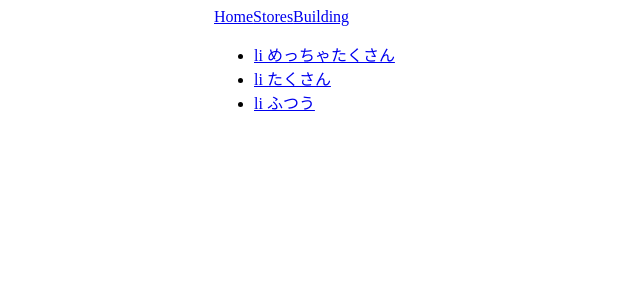
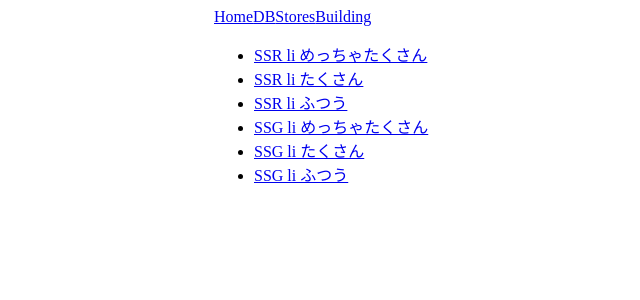
Before and after one commit to wings1685/flugel-ssr-next, a Next.js app: page /building in a window 1280 px wide. Shown: the top 300 px of the page, without its empty margins (51-691 px from the left). Built offline with nearby package versions, Linux system fonts and the light colour scheme.

Commit message:
Server Actions 用をフォルダを作り

```diff
--- a/src/app/building/ssg_a/page.tsx
+++ b/src/app/building/ssg_a/page.tsx
@@ -1,3 +1,2 @@
 import Page from "@/components/routes/building/list_a/Page";
-export const dynamic = 'force-static';
 export default Page;
--- a/src/components/features/Find/Find.tsx
+++ b/src/components/features/Find/Find.tsx
@@ -16,7 +16,7 @@ export default function Find(props: FindSchema) {
 			sort: formData.get('sort')?.toString() ?? defaultFindValues.sort,
 		};
 		const params = new URLSearchParams(query);
-		router.push(`/?${params}`);
+		router.push(`/db?${params}`);
 	};
 
 	return (
--- a/src/components/features/Form/_models/create.ts
+++ b/src/components/features/Form/_models/create.ts
@@ -7,5 +7,5 @@ import type { CreateTaskSchema } from "@/_global/lib/validate";
 export const createData = async (newData: CreateTaskSchema) => {
 	await createTask(newData);
 
-	revalidatePath('/');
+	revalidatePath('/db');
 };
--- a/src/components/features/List/_models/delete.ts
+++ b/src/components/features/List/_models/delete.ts
@@ -7,5 +7,5 @@ import type { TaskSchema } from "@/_global/lib/validate";
 export const deleteData = async (id: TaskSchema['id']) => {
 	await deleteTask({ id });
 
-	revalidatePath('/');
+	revalidatePath('/db');
 };
--- a/src/components/features/List/_models/update.ts
+++ b/src/components/features/List/_models/update.ts
@@ -7,5 +7,5 @@ import type { TaskSchema } from "@/_global/lib/validate";
 export const updateData = async (data?: TaskSchema) => {
 	await updateTask(data);
 
-	revalidatePath('/');
+	revalidatePath('/db');
 };
--- a/src/components/routes/_parts/Header.tsx
+++ b/src/components/routes/_parts/Header.tsx
@@ -4,6 +4,7 @@ export default function Header() {
 	return (
 		<nav id="nav_global">
 			<Link href="/">Home</Link>
+			<Link href="/db">DB</Link>
 			<Link href="/stores">Stores</Link>
 			<Link href="/building">Building</Link>
 		</nav>
--- a/src/components/routes/building/Page.tsx
+++ b/src/components/routes/building/Page.tsx
@@ -1,16 +1,23 @@
 export default function Page() {
-	const path = process.env.NEXT_PUBLIC_BUILD_MODE === 'ssg' ? 'ssg' : 'ssr';
-
 	return (
 		<ul>
 			<li>
-				<a href={ `/building/${path}_c` }>li めっちゃたくさん</a>
+				<a href="/building/ssr_c">SSR li めっちゃたくさん</a>
 			</li>
 			<li>
-				<a href={ `/building/${path}_b` }>li たくさん</a>
+				<a href="/building/ssr_b">SSR li たくさん</a>
 			</li>
 			<li>
-				<a href={ `/building/${path}_a` }>li ふつう</a>
+				<a href="/building/ssr_a">SSR li ふつう</a>
+			</li>
+			<li>
+				<a href="/building/ssg_c">SSG li めっちゃたくさん</a>
+			</li>
+			<li>
+				<a href="/building/ssg_b">SSG li たくさん</a>
+			</li>
+			<li>
+				<a href="/building/ssg_a">SSG li ふつう</a>
 			</li>
 		</ul>
 	)
```
Also changed, not shown: src/app/db/page.tsx (added, +13 -0 lines), src/app/page.tsx (+2 -10 lines), src/components/routes/building/list_a/Page.tsx (+18 -3 lines), src/components/routes/db/Page.tsx (renamed from src/components/routes/Page.tsx).
